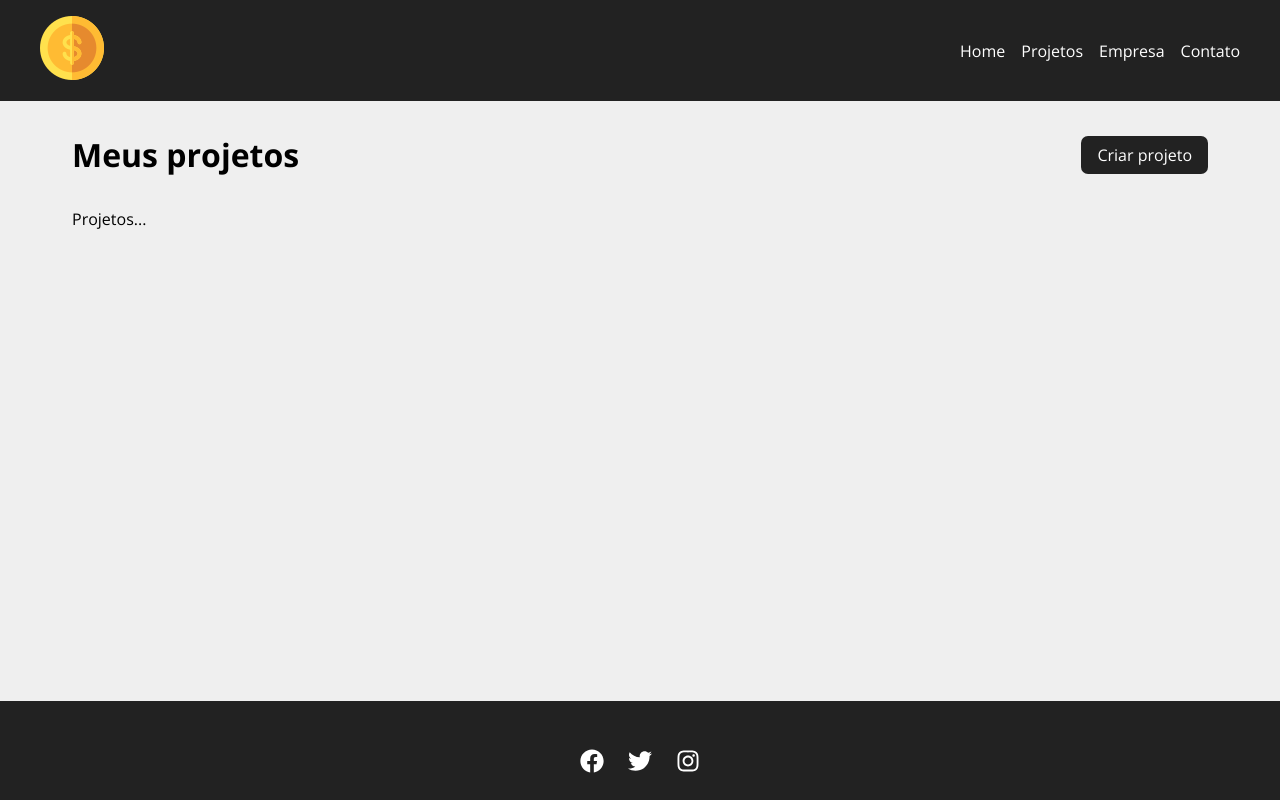
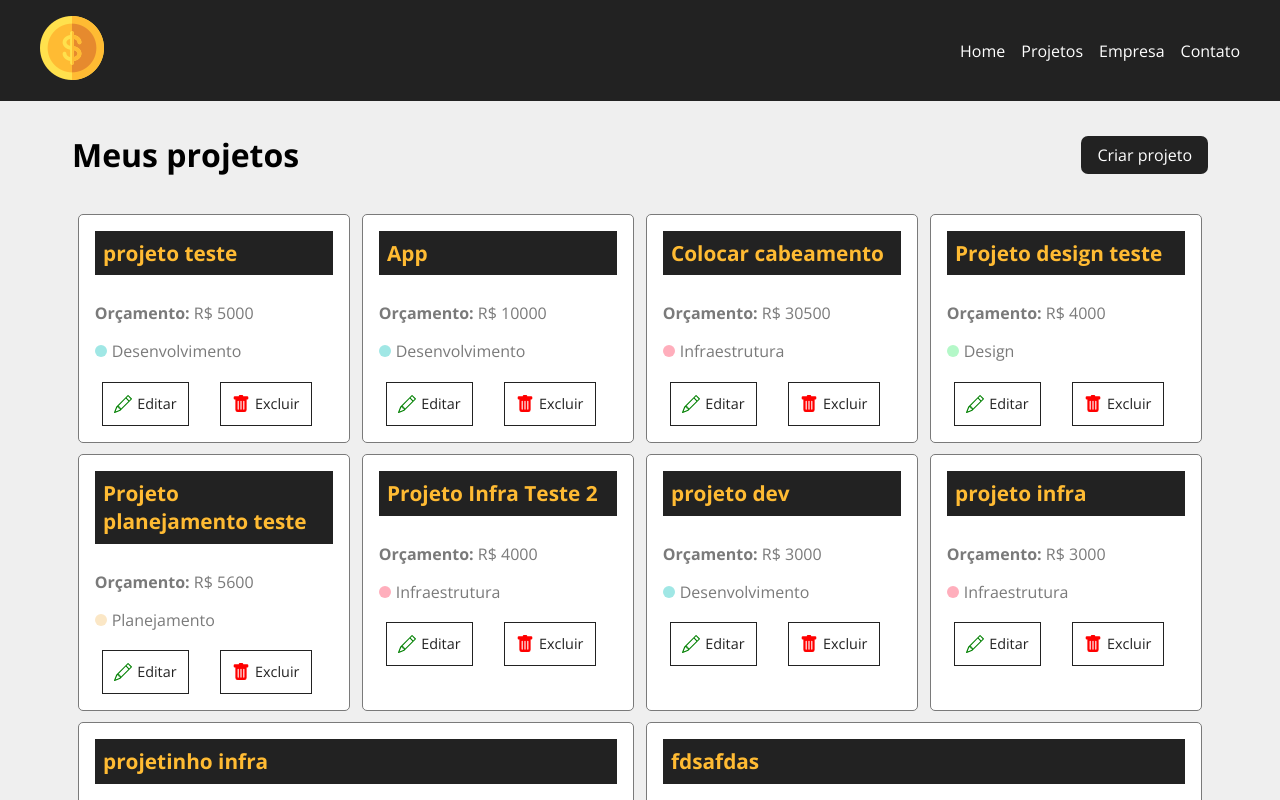
Before and after one commit to Gustavo-Victor/costs, a React (Create React App) app: page /projects in a window 1280 px wide. Shown: the top 800 px of the page. Built offline with nearby package versions, Linux system fonts and the light colour scheme; data requests are answered from the project's data file.

Commit message:
Style project page

```diff
--- a/db.json
+++ b/db.json
@@ -4,7 +4,7 @@
       "name": "projeto teste",
       "budget": "5000",
       "category": {
-        "id": "2",
+        "id": "1",
         "name": "Desenvolvimento"
       },
       "cost": 0,
@@ -15,22 +15,110 @@
       "name": "App",
       "budget": "10000",
       "category": {
-        "id": "2",
+        "id": "1",
         "name": "Desenvolvimento"
       },
       "cost": 0,
       "services": [],
       "id": 2
+    },
+    {
+      "name": "Colocar cabeamento",
+      "budget": "30500",
+      "category": {
+        "id": "2",
+        "name": "Infraestrutura"
+      },
+      "cost": 0,
+      "services": [],
+      "id": 3
+    },
+    {
+      "category": {
+        "id": "3",
+        "name": "Design"
+      },
+      "name": "Projeto design teste",
+      "budget": "4000",
+      "cost": 0,
+      "services": [],
+      "id": 4
+    },
+    {
+      "name": "Projeto planejamento teste",
+      "budget": "5600",
+      "category": {
+        "id": "4",
+        "name": "Planejamento"
+      },
+      "cost": 0,
+      "services": [],
+      "id": 5
+    },
+    {
+      "name": "Projeto Infra Teste 2",
+      "budget": "4000",
+      "category": {
+        "id": "2",
+        "name": "Infraestrutura"
+      },
+      "cost": 0,
+      "services": [],
+      "id": 6
+    },
+    {
+      "name": "projeto dev ",
+      "budget": "3000",
+      "category": {
+        "id": "1",
+        "name": "Desenvolvimento"
+      },
+      "cost": 0,
+      "services": [],
+      "id": 7
+    },
+    {
+      "name": "projeto infra",
+      "budget": "3000",
+      "category": {
+        "id": "2",
+        "name": "Infraestrutura"
+      },
+      "cost": 0,
+      "services": [],
+      "id": 8
+    },
+    {
+      "category": {
+        "id": "2",
+        "name": "Infraestrutura"
+      },
+      "name": "projetinho infra",
+      "budget": "100",
+      "cost": 0,
+      "services": [],
+      "id": 9
+    },
+    {
+      "name": "fdsafdas",
+      "budget": "100",
+      "category": {
+        "id": "1",
+        "name": "Desenvolvimento"
+      },
+      "cost": 0,
+      "services": [],
+      "id": 10
     }
   ],
   "categories": [
     {
       "id": 1,
-      "name": "Infraestrutura"
+      "name": "Desenvolvimento"
     },
     {
       "id": 2,
-      "name": "Desenvolvimento"
+      "name": "Infraestrutura"
     },
     {
       "id": 3,
--- a/src/components/form/Select.jsx
+++ b/src/components/form/Select.jsx
@@ -4,11 +4,10 @@
     return (
         <div className={styles.form_control}>
             <label htmlFor={id}>{text}</label>
-            <select name={name} id={id} onChange={handleOnChange} value={value || ''}>
-                <option disabled value='Selecione uma opção'>Selecione uma opção</option>
+            <select name={name} id={id} onChange={handleOnChange} value={value}>
                 {options.length > 0 && (
                     options.map((option) => (
-                        <option value={option.id} key={option.id} >{option.name}</option>
+                        <option value={option.id} key={option.id}>{option.name}</option>
                     ))
                 )}
             </select>
--- a/src/components/pages/NewProject.jsx
+++ b/src/components/pages/NewProject.jsx
@@ -22,8 +22,7 @@
         .then((data) => {
             console.log(data);
             //redirect
-            history('/projects', {message: 'Projeto criado com sucesso!'});
-            console.log(history);
+            history('/projects');
         })
         .catch((err) => console.log(err));
     }
--- a/src/components/pages/Projects.jsx
+++ b/src/components/pages/Projects.jsx
@@ -3,14 +3,33 @@
 import styles from './Projects.module.css';
 import Container from '../layout/Container';
 import LinkButton from '../layout/LinkButton';
+import ProjectCard from '../project/ProjectCard';
+import { useState, useEffect } from 'react';
 
 
 function Projects(){
+    const [projects, setProjects] = useState([]);
+
     const location = useLocation();
     let mes = '';
     if(location.state){
         mes = location.state.message;
     }
+
+    useEffect(()=> {
+        fetch('http://localhost:5000/projects', {
+            method: 'GET',
+            headers: {
+                'Content-Type':'application/json'
+            }
+        }).
+        then((response) => response.json()).
+        then((data) => {
+            console.log(data);
+            setProjects(data);
+        }).
+        catch((err) => console.log(err));
+    }, []);
 
     return (
         <div className={styles.project_container}>
@@ -20,7 +39,11 @@
             </div>
             {mes && (<Message type='success' text={mes} />)}
             <Container customClass='start'>
-                <p>Projetos...</p>
+                {projects.length > 0 && (
+                    projects.map((project) => (
+                        <ProjectCard key={project.id} id={project.id} name={project.name} budget={project.budget} category={project.category.name} />
+                    ))
+                )}
             </Container>
         </div>
     );
--- /dev/null
+++ b/src/components/project/ProjectCard.jsx
@@ -0,0 +1,26 @@
+import styles from './ProjectCard.module.css';
+import {BsPencil, BsFillTrashFill} from 'react-icons/bs';
+import {Link} from 'react-router-dom';
+
+function ProjectCard({id, name, budget, category, handleRemove}){
+    return (
+        <div className={styles.project_card} id={'Card' + id}>
+            <h4>{name}</h4>
+            <p><span>Orçamento: </span>R$ {budget}</p>
+            <p className={styles.category_text}>
+                <span className={styles[`${category.toLowerCase()}`]}></span>
+                {category}
+            </p>
+            <div className={styles.project_card_actions}>
+                <Link to=''>
+                    <BsPencil style={{color: 'green'}} /> Editar
+                </Link>
+                <Link to=''>
+                    <BsFillTrashFill style={{color: 'red'}}/> Excluir
+                </Link>
+            </div>
+        </div>
+    )
+}
+
+export default ProjectCard;
--- /dev/null
+++ b/src/components/project/ProjectCard.module.css
@@ -0,0 +1,111 @@
+.project_card{
+    padding: 1em;
+    border: 1px solid #7a7a7a;
+    border-radius: 5px;
+    flex: 24%;
+    margin: 0.5%;
+    background-color: white;
+}
+
+.project_card h4{
+    background-color: #222;
+    color: #ffbb33;
+    padding: 0.4em;
+    margin-bottom: 1.3em;
+    font-size: 1.3em;
+}
+
+.project_card h4, .project_card p, .project_card div{
+    width: 100%;
+}
+
+.project_card p{
+    color: #7a7a7a;
+    margin-bottom: 1em;
+}
+
+.project_card p span{
+    font-weight: bold;
+}
+
+.category_text{
+    display: flex;
+    align-items: center;
+    justify-content: flex-start;
+}
+
+.category_text span{
+    display: block;
+    width: 12px;
+    height: 12px;
+    border-radius: 50%;
+    margin-right: 5px;
+}
+
+.category_text span.infraestrutura {
+    background-color: #ffaebc;
+}
+
+.category_text  span.desenvolvimento{
+    background-color: #a0e7e5;
+}
+
+.category_text span.design{
+    background-color: #b4f8c8;
+}
+
+.category_text span.planejamento{
+    background-color: #fbe7c6;
+}
+
+.project_card_actions{
+    margin-top: 1.2em;
+    display: flex;
+    align-items: center;
+    text-align: center;
+    width: 100%;
+    justify-content: center;
+    gap: 1rem;
+}
+
+.project_card_actions a{
+    text-decoration: none;
+    border: none;
+    background-color: #fff;
+    color: #222;
+    display: flex;
+    font-size: .9rem;
+    padding: .8em;
+    margin-right: 1em;
+    cursor: pointer;
+    border: 1px solid #222;
+    align-items: center;
+    justify-content: space-between;
+    transition: 0.4s;
+}
+
+.project_card_actions a svg{
+    font-size: 18px;
+    display: block;
+    margin-right: 5px;
+}
+
+.project_card_actions a:hover{
+    background-color: #222;
+    color: #ffbb33;
+}
+
+
+@media screen and (max-width: 400px) {
+    .project_card{
+        flex: 100%;
+        margin-bottom: 1rem;
+    }
+}
+
+@media screen and (max-width: 750px){
+    .project_card{
+        flex: 50%;
+        margin-bottom: 1rem;
+    }
+}
--- a/src/components/project/ProjectForm.jsx
+++ b/src/components/project/ProjectForm.jsx
@@ -22,7 +22,6 @@
 
     const submit = (e) => {
         e.preventDefault();
-        console.log(project);
         handleSubmit(project);
     }
 
@@ -45,6 +44,7 @@
             <Input type='number' name='budget' id='budget' placeholder='Digite o orçamento do projeto...' text='Orçamento' value={project.budget? project.budget : ''} handleOnChange={handleChange}  />
 
             <Select text='Categoria' value={project.category ? project.category.id : ''} id='category_id' handleOnChange={handleCategory} name='category_id' options={categories} />
+
             <SubmitButton id='submit' name='submit' text={btnText} />
         </form>
     );
```
